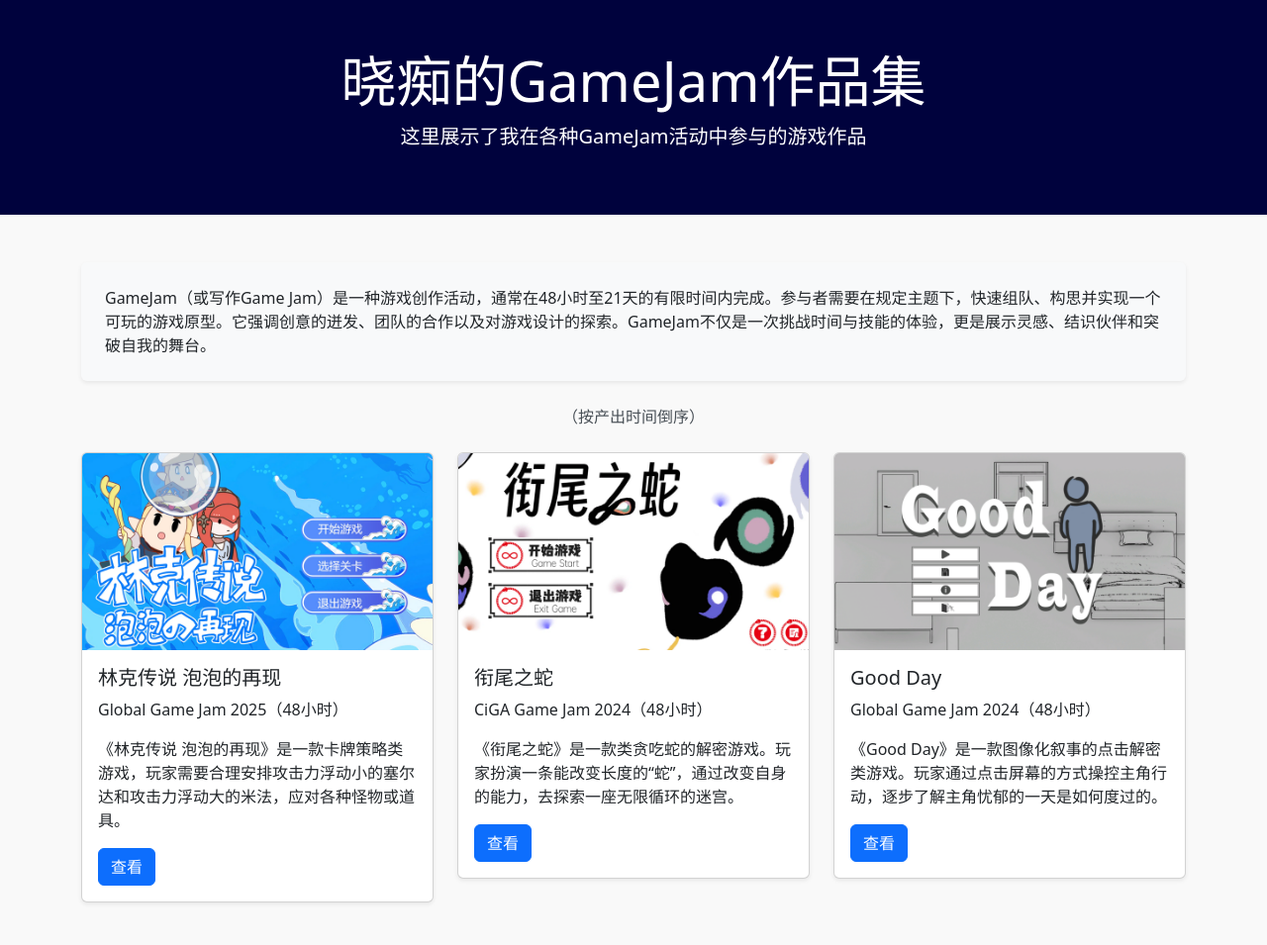
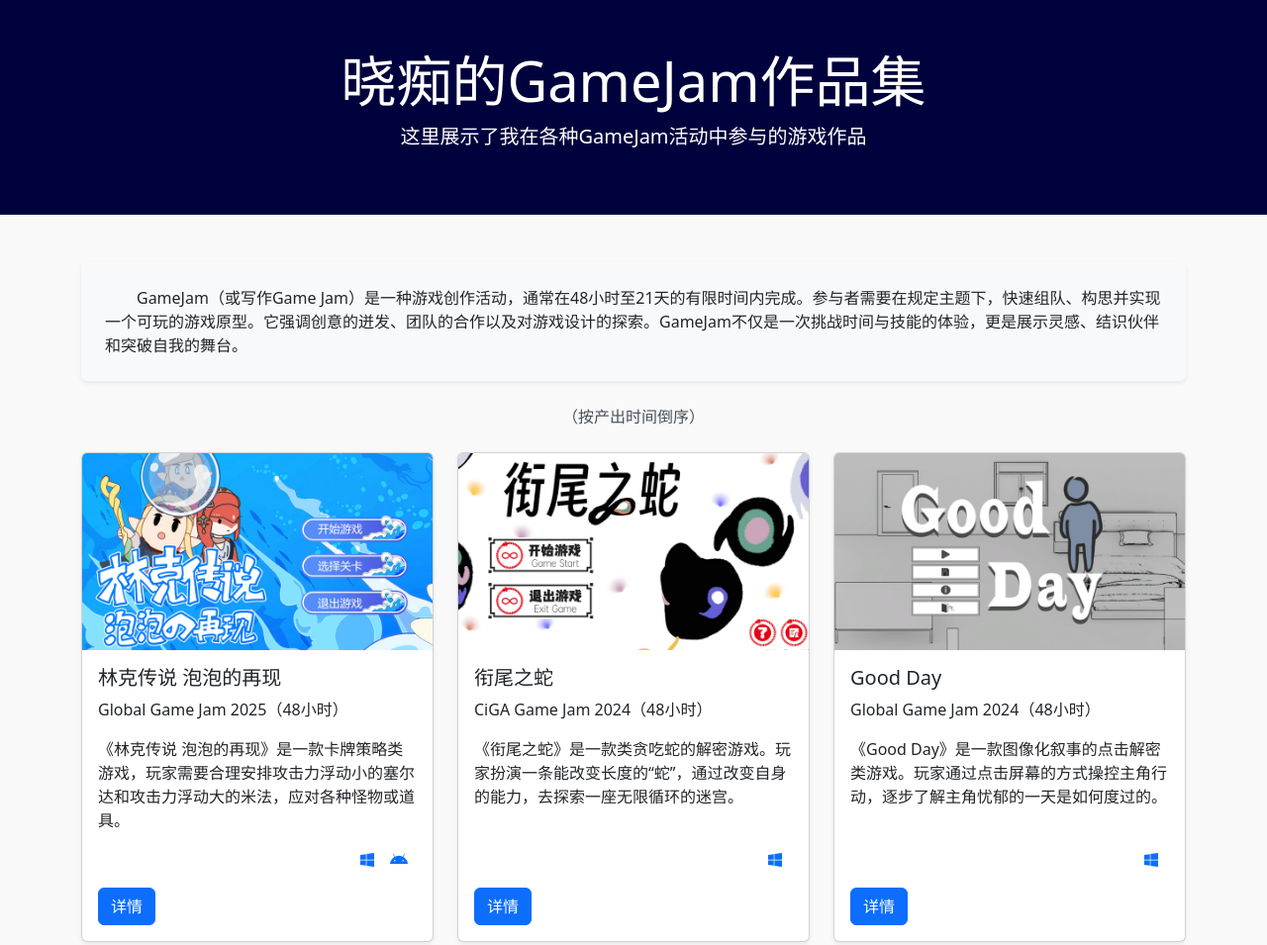
Before and after one commit to shaucky/gamejam.shaucky.cn, a plain HTML site: page docs/index.html in a window 1280 px wide. Shown: the top 955 px of the page at 99% size. Drawn offline with Linux system fonts and the light colour scheme.

Commit message:
Update index.html

```diff
--- a/docs/index.html
+++ b/docs/index.html
@@ -25,6 +25,18 @@
     .game-card:hover {
       transform: translateY(-5px);
     }
+	.card {
+  	  display: flex;
+  	  flex-direction: column;
+	}
+	.card-body {
+  	  flex: 1;
+  	  display: flex;
+  	  flex-direction: column;
+	}
+	.card-body .bottom-actions {
+  	  margin-top: auto;
+	}
 	.soc-icon {
 	  position: relative;
 	  font-size: 26px;
@@ -45,40 +57,56 @@
   </header>
   <div class="container my-5">
 	<div class="p-4 bg-light rounded shadow-sm animate__animated animate__fadeInUp">
-	  <p class="mb-0">GameJam（或写作Game Jam）是一种游戏创作活动，通常在48小时至21天的有限时间内完成。参与者需要在规定主题下，快速组队、构思并实现一个可玩的游戏原型。它强调创意的迸发、团队的合作以及对游戏设计的探索。GameJam不仅是一次挑战时间与技能的体验，更是展示灵感、结识伙伴和突破自我的舞台。</p>
+	  <p class="mb-0" style="text-indent:2em;">GameJam（或写作Game Jam）是一种游戏创作活动，通常在48小时至21天的有限时间内完成。参与者需要在规定主题下，快速组队、构思并实现一个可玩的游戏原型。它强调创意的迸发、团队的合作以及对游戏设计的探索。GameJam不仅是一次挑战时间与技能的体验，更是展示灵感、结识伙伴和突破自我的舞台。</p>
 	</div>
-	<div class="text-center my-4 text-dark-emphasis animate__animated animate__fadeInUp" id="game-tips">（页面加载中…）</div>
+	<div class="text-center my-4 text-dark-emphasis animate__animated animate__fadeInUp" id="game-tips">（页面加载中…来自GitHub Pages服务器…）</div>
     <div class="row g-4" id="game-list" style="visibility: hidden;">
       <div class="col-md-4 wow animate__animated animate__fadeInUp" data-wow-delay="0.4s">
-        <div class="card game-card shadow-sm">
+        <div class="card game-card shadow-sm h-100">
           <img src="images/index/EchoesOfBubble.png" class="card-img-top" alt="林克传说 泡泡的再现">
           <div class="card-body">
             <h5 class="card-title">林克传说 泡泡的再现</h5>
             <p class="card-jam">Global Game Jam 2025（48小时）</p>
             <p class="card-text">《林克传说 泡泡的再现》是一款卡牌策略类游戏，玩家需要合理安排攻击力浮动小的塞尔达和攻击力浮动大的米法，应对各种怪物或道具。</p>
-            <a href="https://globalgamejam.org/games/2025/legend-link-echoes-bubble-1" class="btn btn-primary">查看</a>
+			<div class="bottom-actions">
+			  <div class="text-end mb-3">
+    		  	<i class="fa-brands fa-windows text-primary me-2"></i>
+    		  	<i class="fa-brands fa-android text-primary me-2"></i>
+  			  </div>
+              <a href="https://globalgamejam.org/games/2025/legend-link-echoes-bubble-1" class="btn btn-primary">详情</a>
+			</div>
           </div>
         </div>
       </div>
       <div class="col-md-4 wow animate__animated animate__fadeInUp" data-wow-delay="0.4s">
-        <div class="card game-card shadow-sm">
+        <div class="card game-card shadow-sm h-100">
           <img src="images/index/Ouroboros.png" class="card-img-top" alt="衔尾之蛇">
           <div class="card-body">
             <h5 class="card-title">衔尾之蛇</h5>
             <p class="card-jam">CiGA Game Jam 2024（48小时）</p>
             <p class="card-text">《衔尾之蛇》是一款类贪吃蛇的解密游戏。玩家扮演一条能改变长度的“蛇”，通过改变自身的能力，去探索一座无限循环的迷宫。</p>
-            <a href="https://gmhub.com/game/5367" class="btn btn-primary">查看</a>
+			<div class="bottom-actions">
+			  <div class="text-end mb-3">
+    		  	<i class="fa-brands fa-windows text-primary me-2"></i>
+  			  </div>
+              <a href="https://gmhub.com/game/5367" class="btn btn-primary">详情</a>
+			</div>
           </div>
         </div>
       </div>
       <div class="col-md-4 wow animate__animated animate__fadeInUp" data-wow-delay="0.4s">
-        <div class="card game-card shadow-sm">
+        <div class="card game-card shadow-sm h-100">
           <img src="images/index/GoodDay.png" class="card-img-top" alt="Good Day">
           <div class="card-body">
             <h5 class="card-title">Good Day</h5>
             <p class="card-jam">Global Game Jam 2024（48小时）</p>
             <p class="card-text">《Good Day》是一款图像化叙事的点击解密类游戏。玩家通过点击屏幕的方式操控主角行动，逐步了解主角忧郁的一天是如何度过的。</p>
-            <a href="https://globalgamejam.org/games/2024/good-day-9" class="btn btn-primary">查看</a>
+			<div class="bottom-actions">
+			  <div class="text-end mb-3">
+    		  	<i class="fa-brands fa-windows text-primary me-2"></i>
+  			  </div>
+              <a href="https://globalgamejam.org/games/2024/good-day-9" class="btn btn-primary">详情</a>
+			</div>
           </div>
         </div>
       </div>
```
